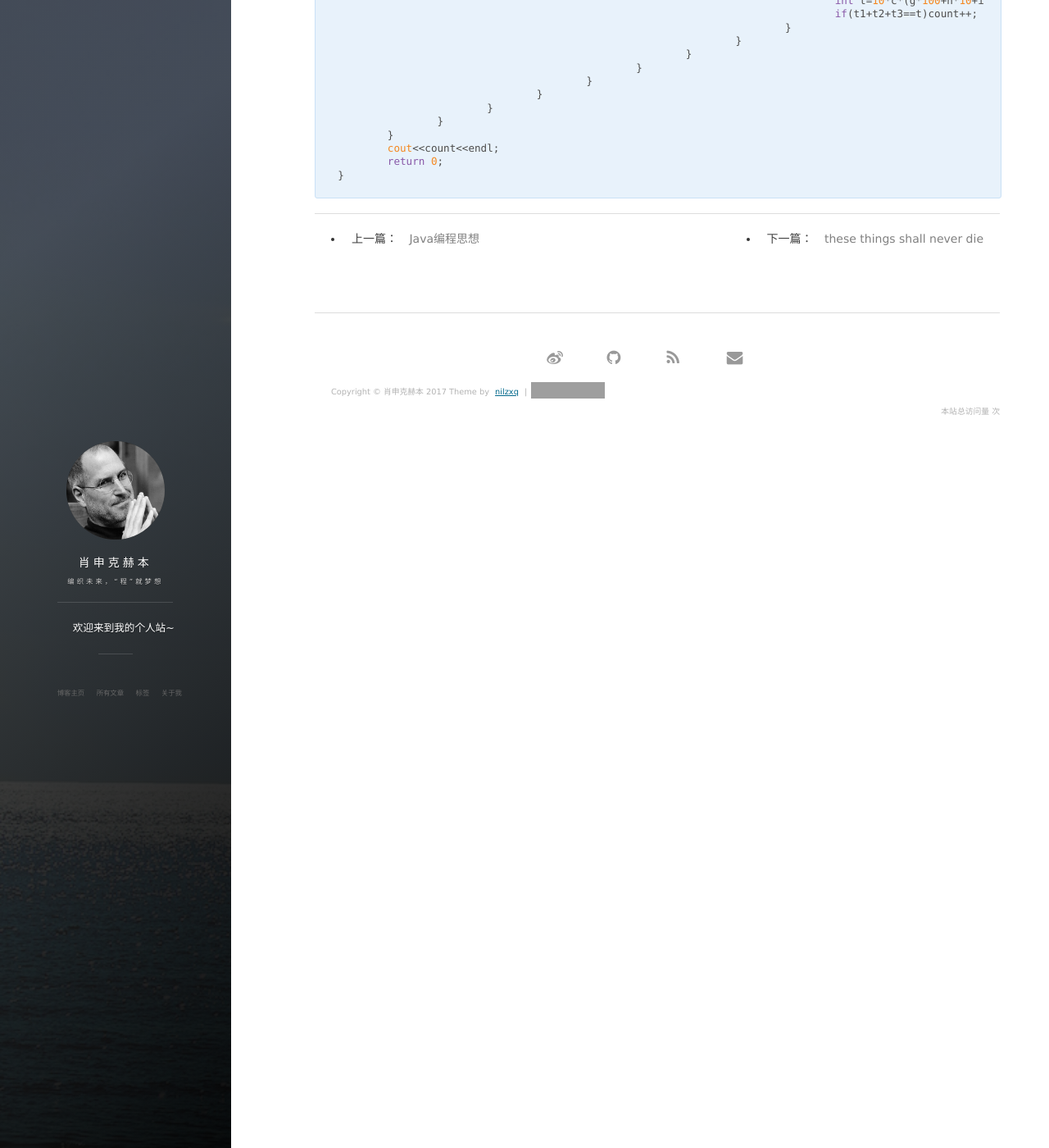
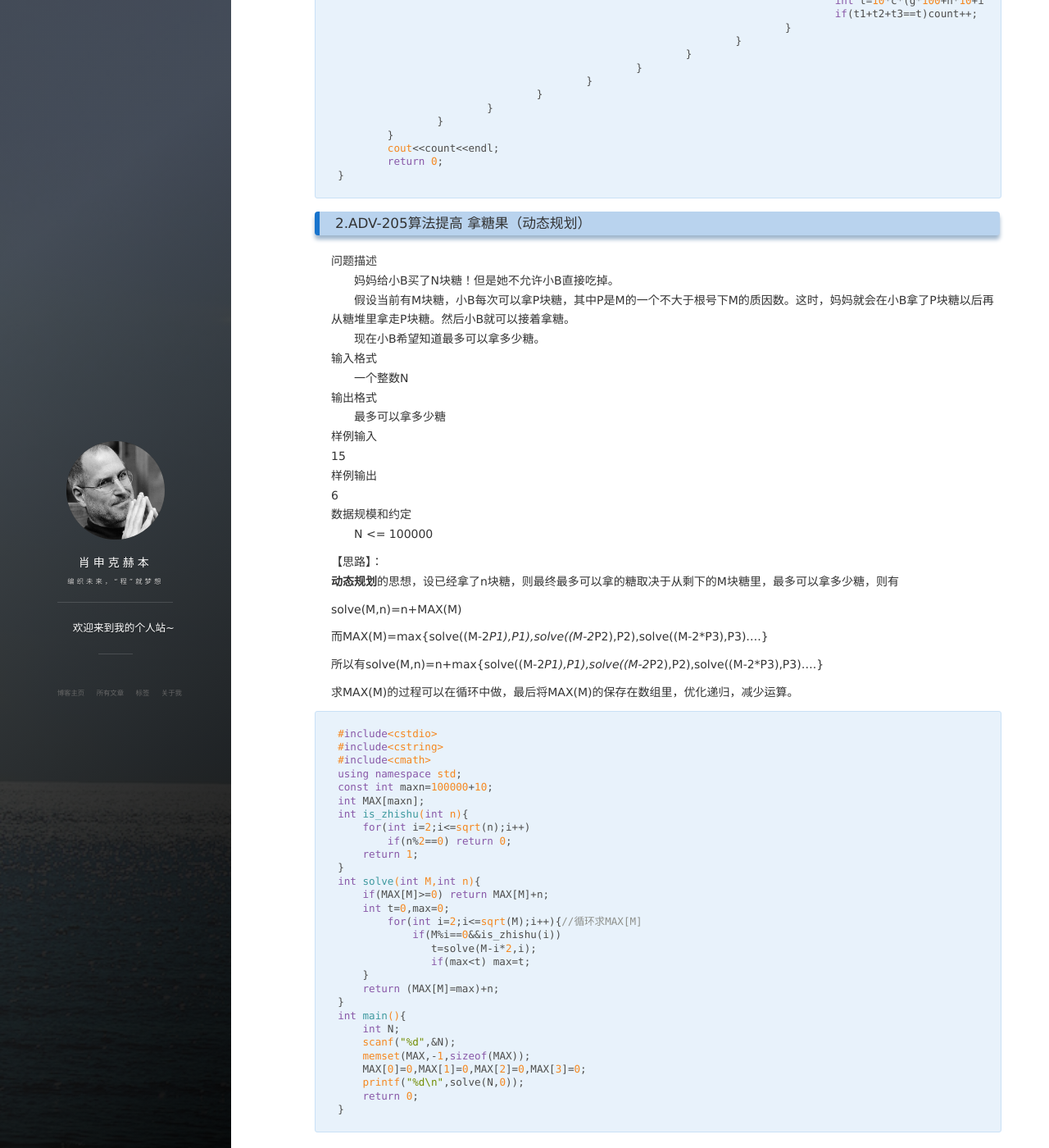
Before and after one commit to nilzzzz/nilzzzz.github.io, a Jekyll site: the page built from _posts/2017-03-21-lanqiao.md, in a window 1280 px wide and 1400 px high, scrolled down 1058 px. Shown: the whole window at 82% size. Built offline with Jekyll 4.4.1, drawn with Linux system fonts in a browser that asks for light colours; nearby versions of some CDN libraries; comment, search, counter and statistics services are not loaded; grey boxes are pictures that could not be loaded.

Commit message:
update lanqiao-1

````diff
--- a/_posts/2017-03-21-lanqiao.md
+++ b/_posts/2017-03-21-lanqiao.md
@@ -57,6 +57,64 @@ int main(){
 	return 0;
 }
 ```
+### 2.ADV-205算法提高 拿糖果（动态规划）
 
+问题描述 <br/>
+　　妈妈给小B买了N块糖！但是她不允许小B直接吃掉。<br/>
+　　假设当前有M块糖，小B每次可以拿P块糖，其中P是M的一个不大于根号下M的质因数。这时，妈妈就会在小B拿了P块糖以后再从糖堆里拿走P块糖。然后小B就可以接着拿糖。<br/>
+　　现在小B希望知道最多可以拿多少糖。<br/>
+输入格式<br/>
+　　一个整数N<br/>
+输出格式<br/>
+　　最多可以拿多少糖<br/>
+样例输入<br/>
+15<br/>
+样例输出<br/>
+6<br/>
+数据规模和约定<br/>
+　　N <= 100000<br/>
+
+【思路】：<br/>
+**动态规划**的思想，设已经拿了n块糖，则最终最多可以拿的糖取决于从剩下的M块糖里，最多可以拿多少糖，则有
+
+solve(M,n)=n+MAX(M)
+
+而MAX(M)=max{solve((M-2*P1),P1),solve((M-2*P2),P2),solve((M-2*P3),P3)….}
+
+所以有solve(M,n)=n+max{solve((M-2*P1),P1),solve((M-2*P2),P2),solve((M-2*P3),P3)….}
+
+求MAX(M)的过程可以在循环中做，最后将MAX(M)的保存在数组里，优化递归，减少运算。
+
+```
+#include<cstdio>
+#include<cstring>
+#include<cmath>
+using namespace std;
+const int maxn=100000+10;
+int MAX[maxn];
+int is_zhishu(int n){
+    for(int i=2;i<=sqrt(n);i++)
+        if(n%2==0) return 0;
+    return 1;
+}
+int solve(int M,int n){
+    if(MAX[M]>=0) return MAX[M]+n;
+    int t=0,max=0;
+        for(int i=2;i<=sqrt(M);i++){//循环求MAX[M]
+            if(M%i==0&&is_zhishu(i))
+               t=solve(M-i*2,i);
+               if(max<t) max=t;
+    }
+    return (MAX[M]=max)+n;
+}
+int main(){
+    int N;
+    scanf("%d",&N);
+    memset(MAX,-1,sizeof(MAX));
+    MAX[0]=0,MAX[1]=0,MAX[2]=0,MAX[3]=0;
+    printf("%d\n",solve(N,0));
+    return 0;
+}
+```
 
   [1]: http://omztq7zo1.bkt.clouddn.com/shousuanshi.png
````
